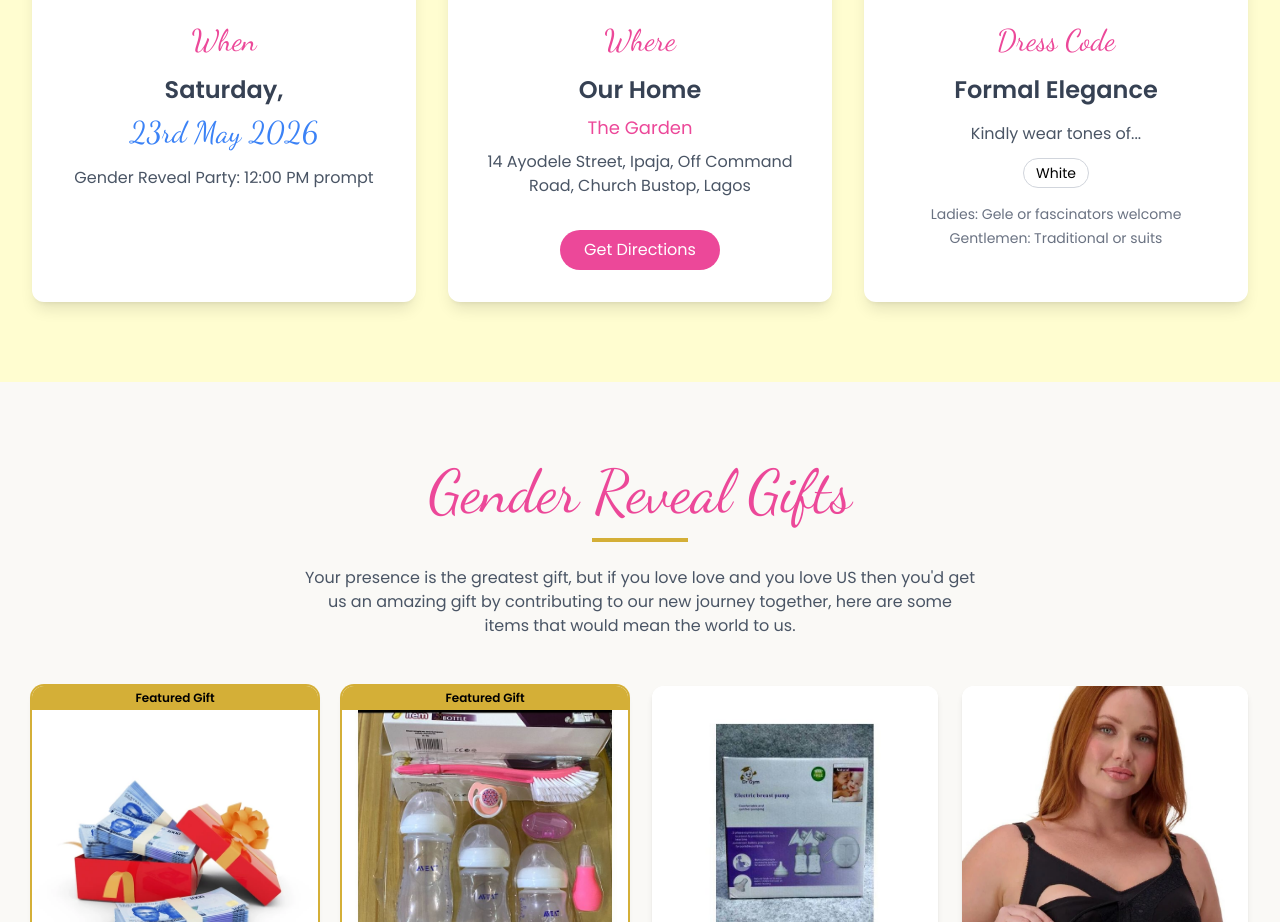
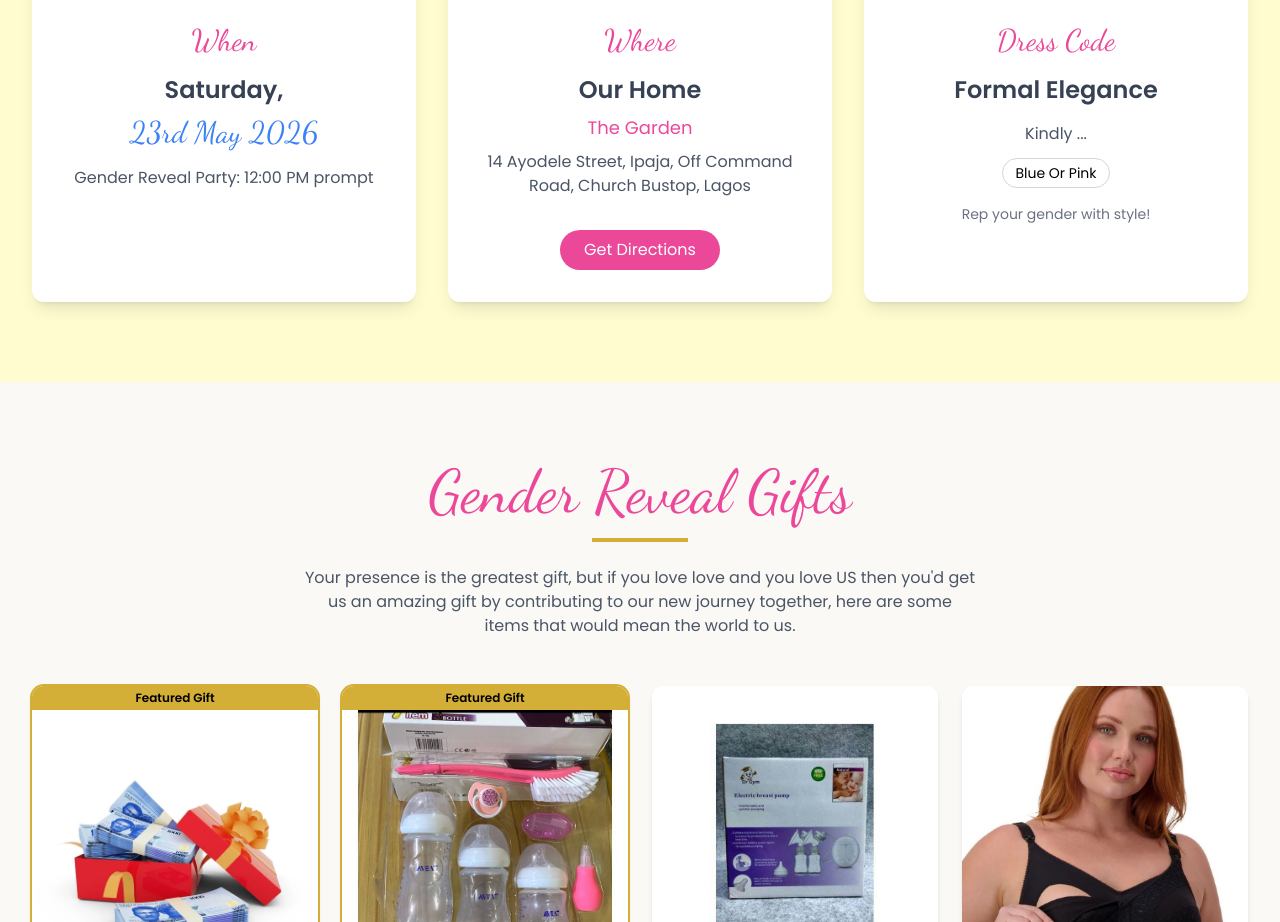
Before and after one commit to efodthe2nd/gender-reveal, a Next.js app: page / in a window 1280 px wide. Shown: the part 3482-4404 px from the top of the page. Built offline with nearby package versions, Linux system fonts and the light colour scheme.

Commit message:
update colors

```diff
--- a/src/components/GenderRevealDetails.tsx
+++ b/src/components/GenderRevealDetails.tsx
@@ -58,15 +58,15 @@ const detailCards: DetailCard[] = [
     content: (
       <>
         <p className="text-xl md:text-2xl font-semibold mb-4">Formal Elegance</p>
-        <p className="text-gray-600 mb-3">Kindly wear tones of...</p>
+        <p className="text-gray-600 mb-3">Kindly ...</p>
         <div className="flex flex-wrap gap-2 justify-center mb-4">
           <span className="px-3 py-1 bg-white text-black border border-gray-300 rounded-full text-sm">
-            White
+            Blue Or Pink
           </span>
         </div>
         <div className="text-sm text-gray-500 space-y-1">
-          <p>Ladies: Gele or fascinators welcome</p>
-          <p>Gentlemen: Traditional or suits</p>
+          <p>Rep your gender with style!</p>
+
         </div>
       </>
     ),
```
Also changed, not shown: 1 other file (tests, documents, lock files or other folders).
